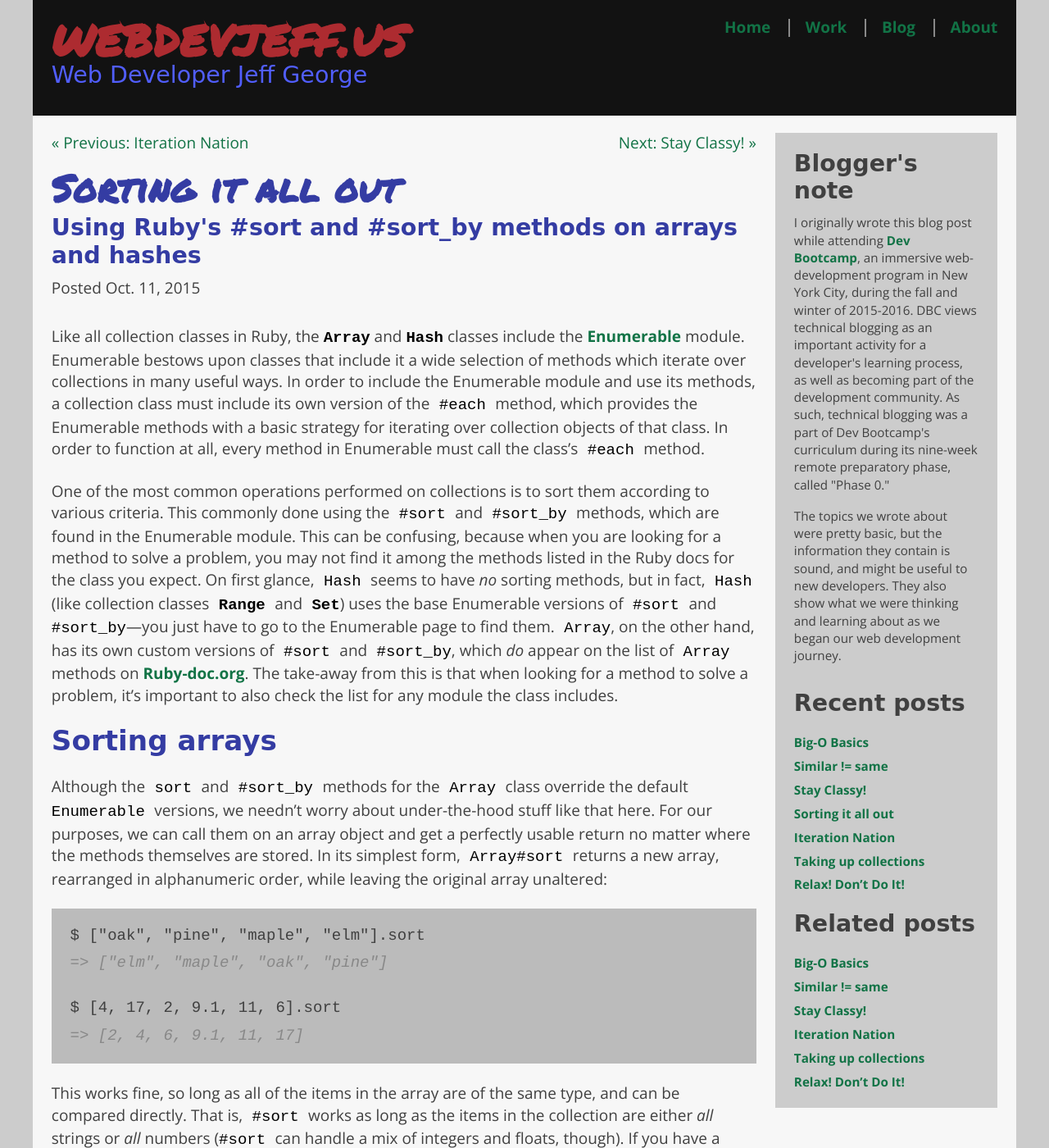
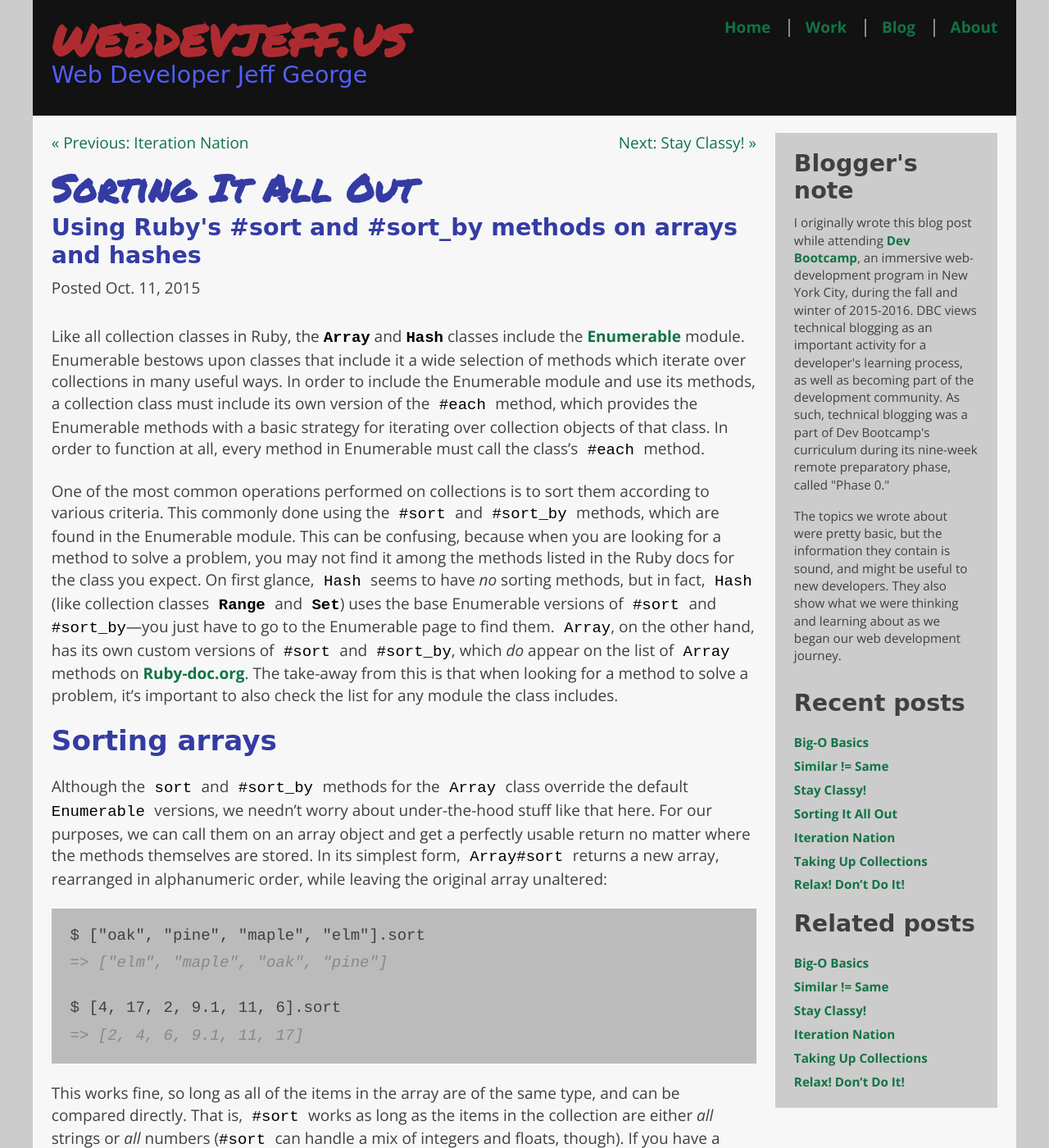
Before and after one commit to webdevjeffus/webdev-new, a Jekyll site: the page built from _posts/development/2015-10-11-ruby-sort.md, in a window 1280 px wide and 1400 px high. Shown: the whole window at 82% size. Built offline with Jekyll 4.4.1, drawn with Linux system fonts in a browser that asks for light colours; nearby versions of some CDN libraries; some web fonts are replaced.

```diff
--- a/_posts/development/2015-10-03-arrays-hashes.html
+++ b/_posts/development/2015-10-03-arrays-hashes.html
@@ -1,6 +1,6 @@
 ---
 layout: blog-post
-title: Taking up collections
+title: Taking Up Collections
 subtitle: Introducing arrays and hashes in Ruby
 category: Development
 posted: Oct. 3, 2015
--- a/_posts/development/2015-10-11-ruby-sort.md
+++ b/_posts/development/2015-10-11-ruby-sort.md
@@ -1,6 +1,6 @@
 ---
 layout: blog-post
-title: Sorting it all out
+title: Sorting It All Out
 subtitle: Using Ruby's &num;sort and &num;sort_by methods on arrays and hashes
 category: Development
 posted: Oct. 11, 2015
```
Also changed, not shown: _posts/development/2015-10-26-hashes-v-objects.md (+1 -1 lines).
